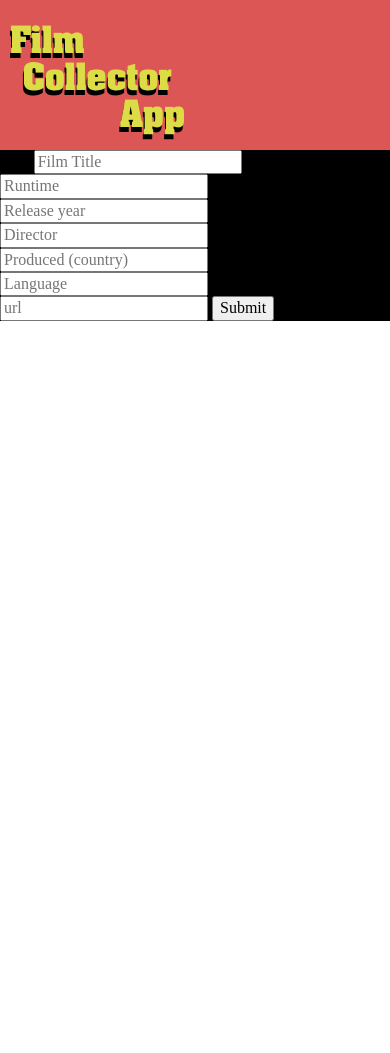
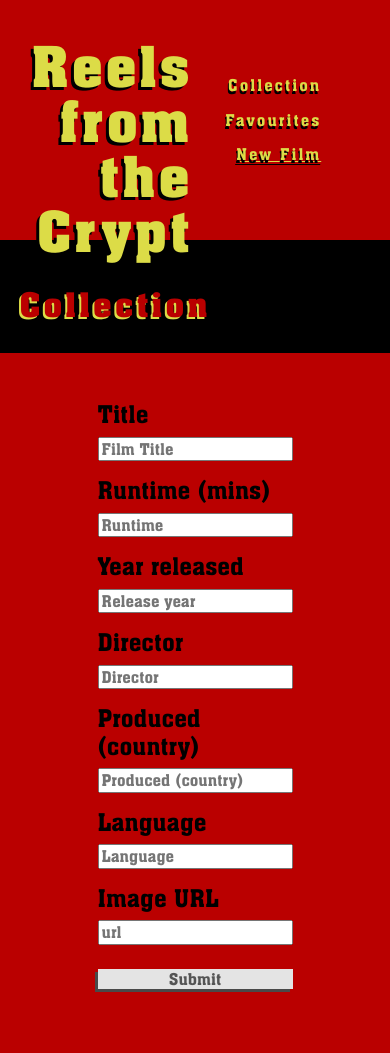
Before and after one commit to joseph-padfield/collection-app-project, a PHP site: page / in a window 390 px wide. Before the commit the page ends 321 px from the top, so only its background shows below. Run offline with PHP 8.4, Linux system fonts and the light colour scheme; data that the repository does not hold is empty.

Commit message:
style/ui update - horizontal scroll, colour scheme, positions for responsive

```diff
--- a/index.php
+++ b/index.php
@@ -5,7 +5,7 @@
     <meta name="viewport" content="width=device-width, initial-scale=1.0">
     <link rel="stylesheet" href="https://cdnjs.cloudflare.com/ajax/libs/normalize/8.0.1/normalize.min.css" integrity="sha512-NhSC1YmyruXifcj/KFRWoC561YpHpc5Jtzgvbuzx5VozKpWvQ+4nXhPdFgmx8xqexRcpAglTj9sIBWINXa8x5w==" crossorigin="anonymous" referrerpolicy="no-referrer" />
     <link href="style.css" rel="stylesheet">
-    <title>Films Collector</title>
+    <title>Cine Vault</title>
 </head>
 
 <body>
@@ -13,16 +13,18 @@
 <header>
 <div class="banner">
     <div class="banner_left">
-        <h1><span class="left_float">Film</span><br><span>Collector</span><br><span class="right_float">App</span></h1>
+        <h1>Reels<br>from<br>the<br>Crypt</h1>
     </div>
     <div class="banner_right">
-
+        <a>Collection</a>
+        <a>Favourites</a>
+        <a href="#add_item">New Film</a>
     </div>
 </div>
 </header>
 
 <main>
-
+    <h1 class="collection_header">Collection</h1>
     <div class="main_container">
         <?php
         require_once('access_db.php');
@@ -30,17 +32,22 @@
         $query->execute();
         $results = $query->fetchAll();
         foreach ($results as $film){
+            echo "<div>";
             echo "<div class='item' style='background-image: url({$film['image_url']})'>";
+            echo '</div>';
+            echo "<div>";
             echo '<p>' . $film['Title'] . '</p>';
             echo '<p>' . $film['Director'] . '</p>';
             echo '<p>' . $film['Year'] . '</p>';
             echo '</div>';
+            echo '</div>';
+
         }
         ?>
     </div>
     <div class="add_new_item">
 
-<form method='post'>
+<form id="add_item" method='post'>
 
 <label for='title'>Title  </label>
 <input id='title' name='title' type='text' placeholder='Film Title'>
--- a/style.css
+++ b/style.css
@@ -11,24 +11,26 @@
 header {
     display: flex;
     flex-direction: column;
-    background-color: #dd5656;
+    background-color: #ba0000;
     height: fit-content;
 }
 
 main {
     display: flex;
     flex-direction: column;
-    align-items: center;
+    align-items: flex-start;
     justify-content: center;
     background-color: black;
 }
 h1 {
-    padding: 0 5%;
-    text-shadow: -1px 5px #000000;
+    padding: 0 1%;
+    text-shadow: -3px 3px #000000;
     color: #dcdc47;
     font-family: 'Aachen Bold', sans-serif;
-    font-size: 2rem;
-    text-align: center;
+    font-size: 3rem;
+    text-align: right;
+    letter-spacing: 4px;
+    margin: 0.5rem 0 0 2rem;
 }
 
 p {
@@ -41,46 +43,96 @@ p {
     text-align: right;
 }
 
-h1 .left_float {
-    float: left;
-}
-
-h1 .right_float {
-    float: right;
-}
-
 .banner {
     display: flex;
     flex-direction: row;
     width: 100%;
-    height: 150px;
+    height: 240px;
 }
 
 .banner_left {
-    width: 50%;
+    margin-top: 3rem;
+    display: flex;
+    align-items: center;
+    justify-content: center;
+    padding-right: 2rem;
 }
 
 .banner_right {
-    width: 50%;
+    display: flex;
+    flex-direction: column;
+    align-items: flex-end;
+    justify-content: center;
+    gap: 1rem;
+}
+
+.banner_right a {
+    text-shadow: -1px 3px #000000;
+    color: #dcdc47;
+    font-family: 'Aachen BT 400', sans-serif;
+    font-size: 1rem;
+    margin-right: 1rem;
+    letter-spacing: 2px;
 }
 
 .main_container {
+
     display: flex;
     flex-direction: row;
-    flex-wrap: wrap;
-    justify-content: center;
     align-items: center;
+    padding-bottom: 2rem;
+    width: 100%;
+    overflow-x: scroll;
 }
 
-.main_container .item{
+.collection_header {
+    text-align: left;
+    font-size: 1.8rem;
+    margin: 3rem 0 0 1rem;
+    color: #ba0000;
+    text-shadow: -2px 2px #dcdc47;
+}
+
+.main_container .item {
     display: flex;
     flex-direction: column;
     justify-content: flex-end;
     align-items: flex-end;
-    height: 30vh;
+    height: 13vh;
     padding: 1rem;
-    margin: 2rem;
+    margin: 1rem;
     background-size: contain;
     background-repeat: no-repeat;
     background-position: center;
 }
+
+.add_new_item {
+    width: 100%;
+    display: flex;
+    padding: 3rem 0;
+    flex-direction: column;
+    background-color: #ba0000;
+    font-family: 'Aachen BT 400', sans-serif;
+    align-items: center;
+}
+
+.add_new_item form {
+    display: flex;
+    flex-direction: column;
+    width: 50%;
+}
+
+.add_new_item form input {
+    margin: 0.5rem 0 1rem 0;
+}
+
+.add_new_item form label {
+    font-size: 1.5rem;
+}
+
+#submit {
+    background-color: #e4e4e4;
+    color: #555555;
+    box-shadow: -3px 3px #494949;
+    border: unset;
+}
```
